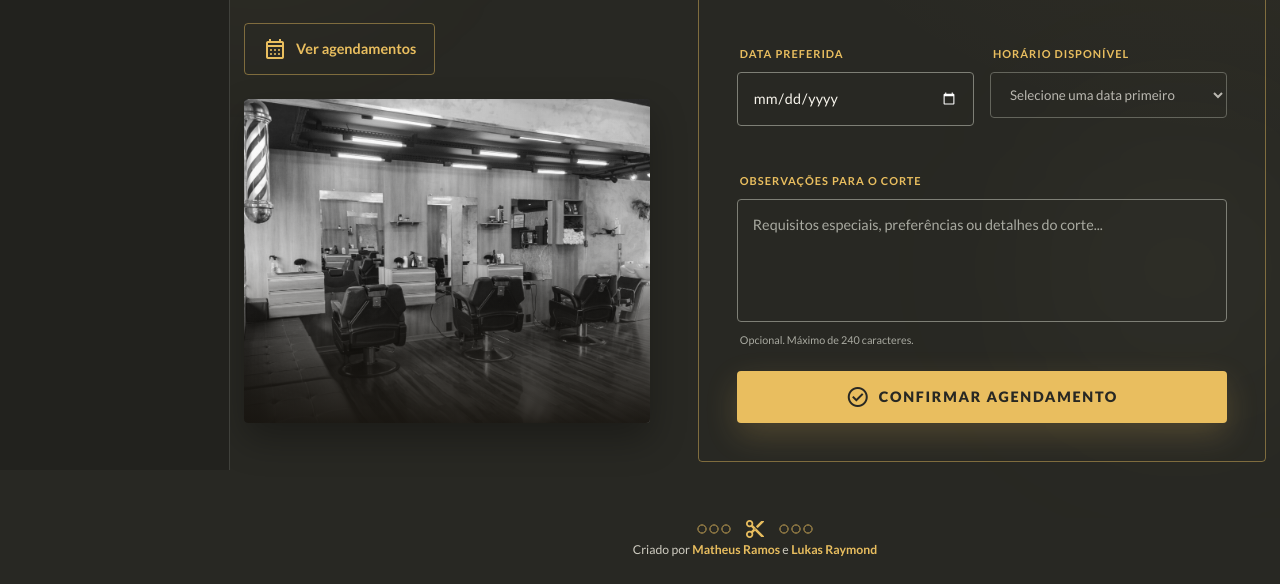
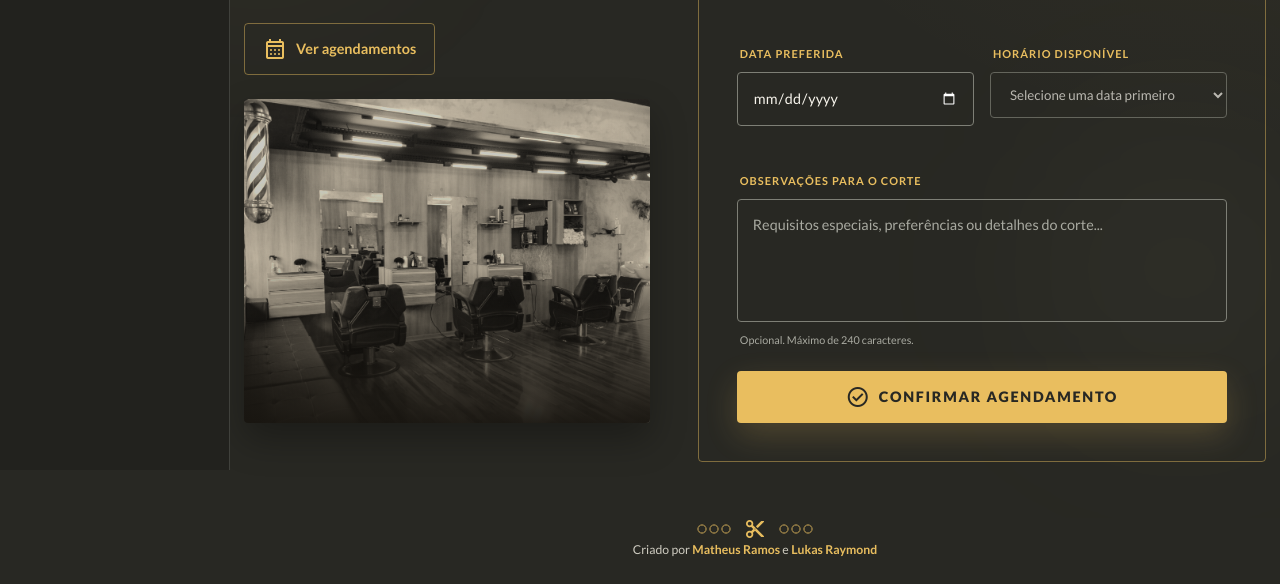
Before and after one commit to TheusRamos/BarberApp, a website with bundled scripts: page BarberApp/BarberApp/index.html in a window 1280 px wide. Shown: the part 330-914 px from the top of the page. Built offline with nearby package versions, Linux system fonts and the light colour scheme; no server answers.

Commit message:
Foto do topo com tom quente e escurecido

```diff
--- a/BarberApp/BarberApp/css/style.css
+++ b/BarberApp/BarberApp/css/style.css
@@ -383,13 +383,16 @@ button:disabled,
   height: 100%;
   min-height: 240px;
   object-fit: cover;
-  filter: grayscale(100%);
+  /* Tom quente e escurecido, como as fotos da referência:
+     tira a cor, aplica sépia (marrom dourado) e escurece um pouco */
+  filter: grayscale(100%) sepia(45%) brightness(0.8);
   transition: transform 0.7s ease, filter 0.7s ease;
 }
 
+/* No hover a foto clareia e ganha um pouco da cor original */
 .hero-image-card:hover .hero-image {
   transform: scale(1.04);
-  filter: grayscale(0%);
+  filter: grayscale(30%) sepia(30%) brightness(0.95);
 }
 
 .hero-image-overlay {
```
